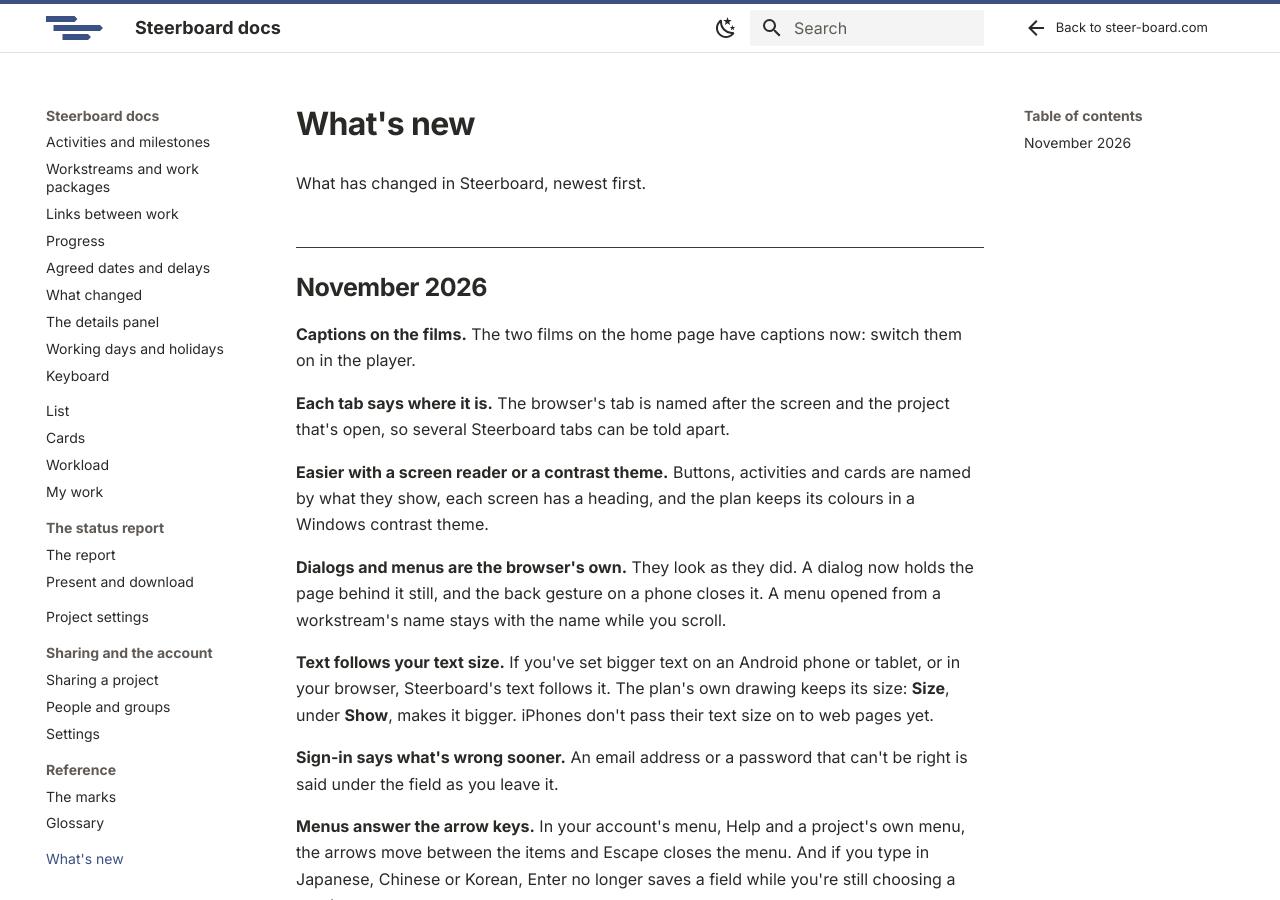
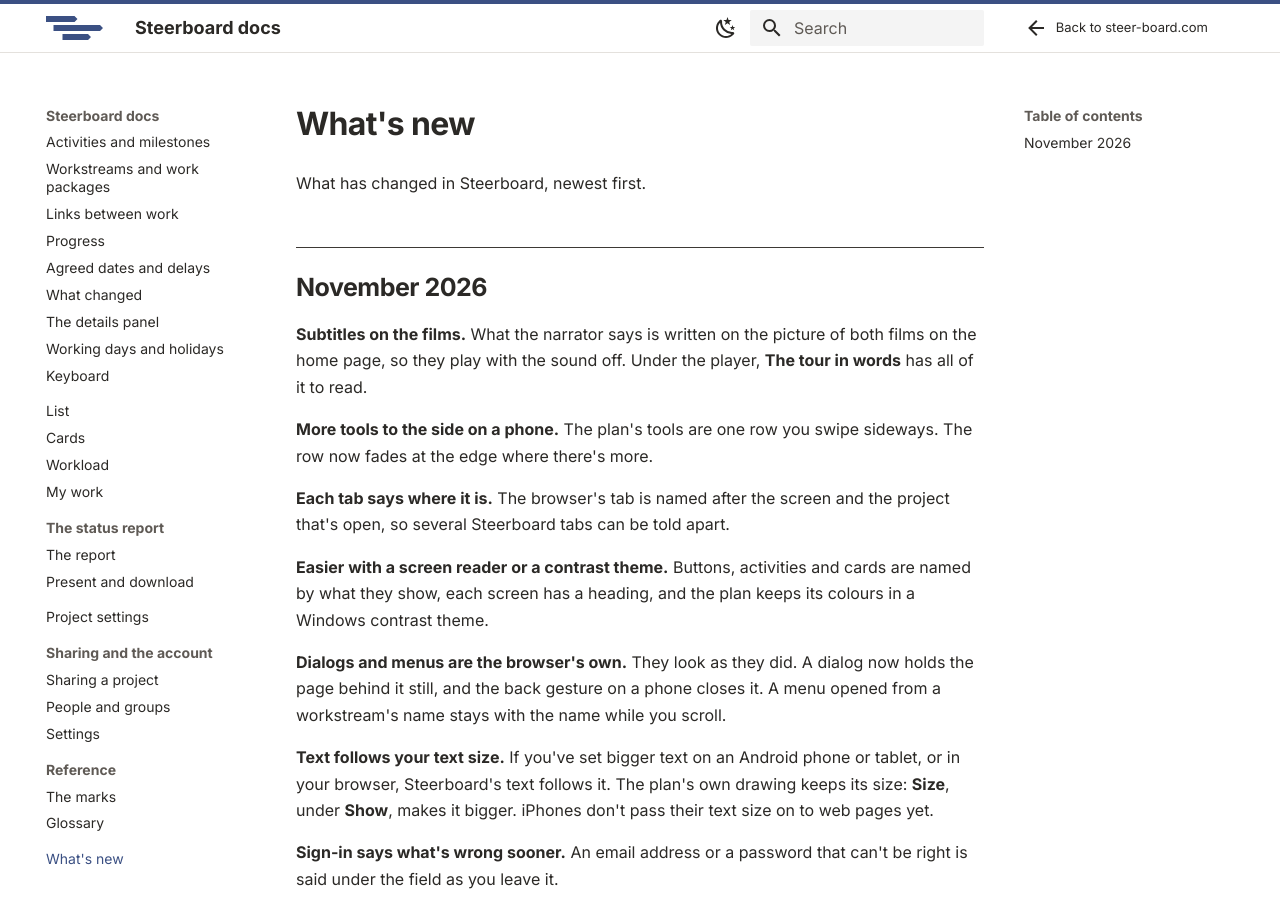
Before and after one commit to mistahcase/steerboard-docs, an MkDocs documentation site: the page built from pages/whats-new.md, in a window 1280 px wide and 900 px high. Built offline with MkDocs 1.6.1 and Material for MkDocs 9.7.7, drawn with Linux system fonts in a browser that asks for light colours.

Commit message:
Subtitles in the films, their words on the home page, a cue on the phone's toolbar
- The plan's tools on a phone and the tabs in a project's settings scroll
  sideways with no scrollbar: they now fade at an edge where there's more
  (SH1). The row's layer is kept over the board, so a menu opened from it
  stays on top.
- What the narrator says is on both films as subtitles, a layer of the
  film written by its build and timed by the recording and its pauses
  (CC1). Rendered again with the narration as recorded; in the tour's
  Share scene the view-only link sits clear of its subtitle.
- Under the player, each film's words to read in its place, the tour's
  under its chapters, written from film.json and held to it by a test
  (CC2). The caption track of the day before is gone.

Co-Authored-By: Claude Fable 5.2 <noreply@anthropic.com>

```diff
--- a/pages/whats-new.md
+++ b/pages/whats-new.md
@@ -4,8 +4,12 @@ What has changed in Steerboard, newest first.
 
 ## November 2026
 
-**Captions on the films.** The two films on the home page have captions now:
-switch them on in the player.
+**Subtitles on the films.** What the narrator says is written on the picture
+of both films on the home page, so they play with the sound off. Under the
+player, **The tour in words** has all of it to read.
+
+**More tools to the side on a phone.** The plan's tools are one row you swipe
+sideways. The row now fades at the edge where there's more.
 
 **Each tab says where it is.** The browser's tab is named after the screen and
 the project that's open, so several Steerboard tabs can be told apart.
```
